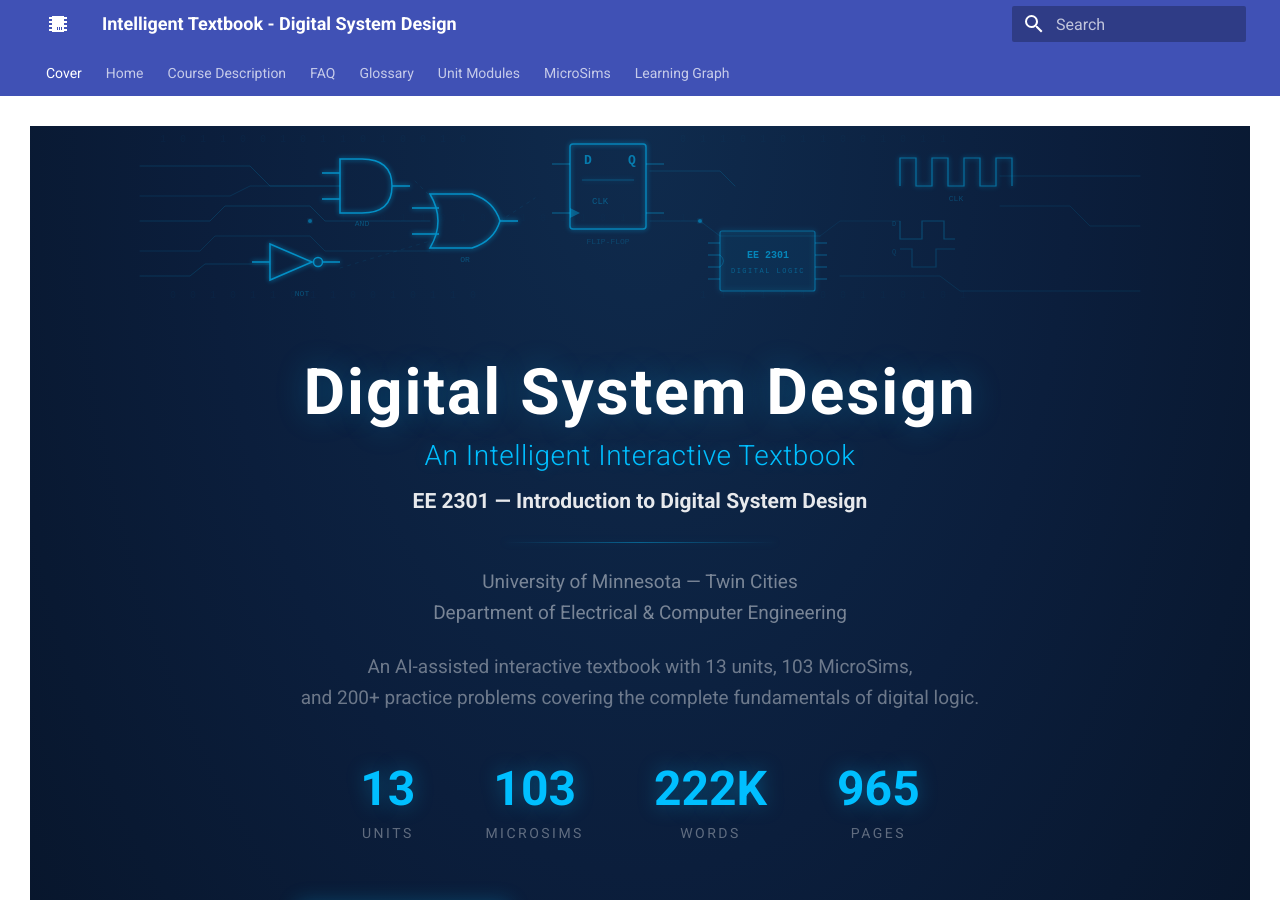
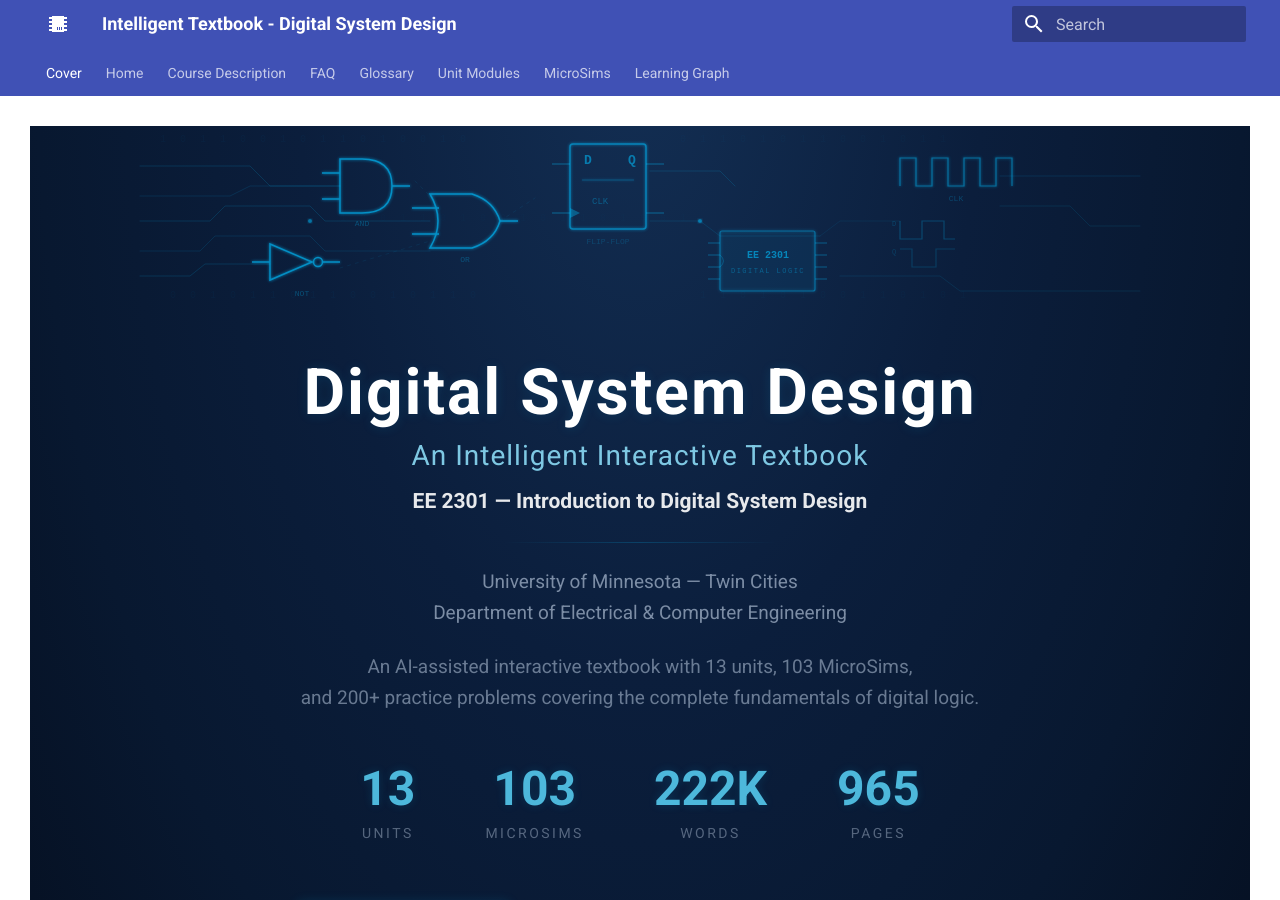
Before and after one commit to Nati-123/intelligent-textbook-ee2301, an MkDocs documentation site: the page built from docs/index.md, in a window 1280 px wide and 900 px high. Built offline with MkDocs 1.6.1 and Material for MkDocs 9.7.7, drawn with Linux system fonts in a browser that asks for light colours.

Commit message:
Refine cover palette — deeper gradient, softer glow, improved subtitle contrast, academic tone
Co-Authored-By: Claude Opus 4.6 <noreply@anthropic.com>

```diff
--- a/docs/stylesheets/extra.css
+++ b/docs/stylesheets/extra.css
@@ -1,6 +1,6 @@
 /* ===== FULL-PAGE COVER ===== */
 .md-typeset .cover-page {
-  background: radial-gradient(ellipse at 50% 0%, #0f2b4d 0%, #0B1E3C 50%, #071428 100%);
+  background: radial-gradient(ellipse at 50% -10%, #132f54 0%, #0B1E3C 40%, #081830 70%, #050e1e 100%);
   color: #ffffff;
   margin: -1rem -0.8rem 0 -0.8rem;
   padding: 0;
@@ -60,18 +60,17 @@
   margin-bottom: 0.3rem;
   letter-spacing: 2px;
   line-height: 1.15;
-  text-shadow: 0 0 30px rgba(0,191,255,0.25);
+  text-shadow: 0 1px 12px rgba(0,191,255,0.12);
 }
 
 .md-typeset .cover-page h2 {
-  color: #00BFFF !important;
+  color: #7ec8e3 !important;
   font-size: 1.4rem;
-  font-weight: 300;
+  font-weight: 400;
   margin-top: 0;
   margin-bottom: 0.5rem;
   border-bottom: none;
-  letter-spacing: 0.5px;
-  text-shadow: 0 0 15px rgba(0,191,255,0.2);
+  letter-spacing: 1px;
 }
 
 .md-typeset .cover-page p {
@@ -89,21 +88,20 @@
 .md-typeset .cover-page hr {
   border: none;
   height: 1px;
-  background: linear-gradient(90deg, transparent, rgba(0,191,255,0.4), transparent);
+  background: linear-gradient(90deg, transparent, rgba(0,191,255,0.2), transparent);
   margin: 1.2rem auto;
   width: 40%;
-  box-shadow: 0 0 8px rgba(0,191,255,0.15);
 }
 
 .md-typeset .cover-institution {
   font-size: 0.95rem !important;
-  color: rgba(255,255,255,0.45) !important;
+  color: rgba(200,215,235,0.6) !important;
   margin-top: 0.5rem !important;
 }
 
 .md-typeset .cover-description {
   font-size: 0.95rem !important;
-  color: rgba(255,255,255,0.4) !important;
+  color: rgba(200,215,235,0.5) !important;
   margin-top: 1.2rem !important;
 }
 
@@ -123,14 +121,14 @@
 .md-typeset .stat-number {
   font-size: 2.4rem;
   font-weight: 700;
-  color: #00BFFF;
+  color: #4db8db;
   line-height: 1.1;
-  text-shadow: 0 0 20px rgba(0,191,255,0.35);
+  text-shadow: 0 0 10px rgba(0,191,255,0.15);
 }
 
 .md-typeset .stat-label {
   font-size: 0.7rem;
-  color: rgba(255,255,255,0.35);
+  color: rgba(200,215,235,0.4);
   text-transform: uppercase;
   letter-spacing: 2.5px;
   margin-top: 0.3rem;
@@ -168,7 +166,7 @@
   color: #0B1E3C;
   border: 1px solid #00BFFF;
   font-weight: 600;
-  box-shadow: 0 0 20px rgba(0,191,255,0.25);
+  box-shadow: 0 0 12px rgba(0,191,255,0.15);
 }
 
 .md-typeset .cover-buttons .md-button--primary:hover {
```
Also changed, not shown: docs/images/circuit-bottom.svg, docs/images/circuit-hero.svg.
